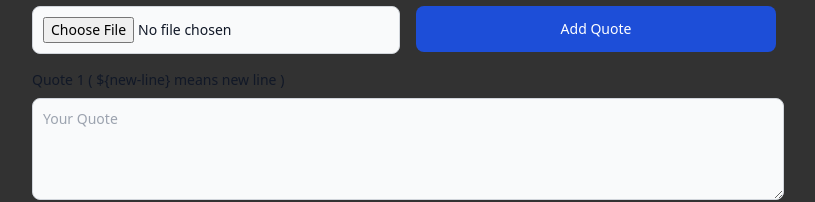
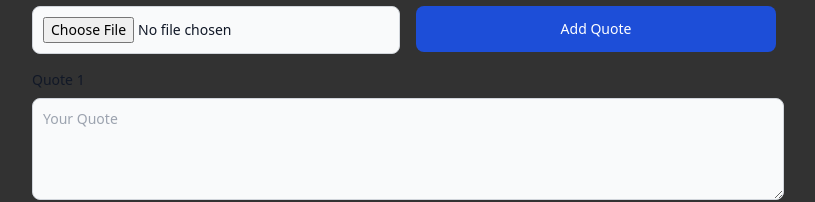
Before and after one commit to KalleChen/slack-faker, a React (Create React App) app: page / in a window 1280 px wide. Shown: the part 198-400 px from the top of the page, without its empty margins (232-1047 px from the left). Built offline with nearby package versions, Linux system fonts and the light colour scheme.

Commit message:
refactor change line

```diff
--- a/src/layouts/Settings.tsx
+++ b/src/layouts/Settings.tsx
@@ -55,9 +55,7 @@ const Settings: React.FC = () => {
           <React.Fragment key={quoteIndex}>
             <div className="col-start-1 col-end-3">
               <TextArea
-                label={
-                  `Quote ${quoteIndex + 1}` + ' ( ${new-line} means new line )'
-                }
+                label={`Quote ${quoteIndex + 1}`}
                 placeholder="Your Quote"
                 value={quote}
                 handleChange={(e) => handleChangeQuote(e, quoteIndex)}
--- a/src/layouts/SlackQuote.tsx
+++ b/src/layouts/SlackQuote.tsx
@@ -28,7 +28,7 @@ const SlackQuote: React.FC = () => {
             key={index}
             className={`w-full ${index !== 0 ? 'mt-2' : 'mt-0'}`}
           >
-            {quote.split('${new-line}').map((qq, ii) => (
+            {quote.split('\n').map((qq, ii) => (
               <React.Fragment key={ii}>
                 {ii !== 0 && <br />}
                 {qq}
```
